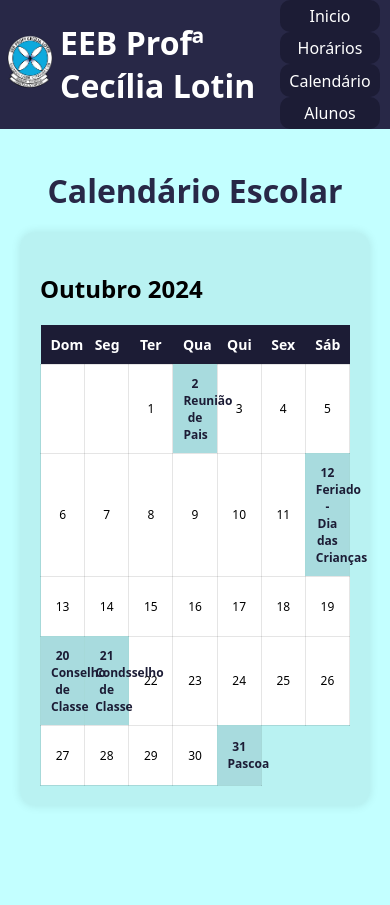
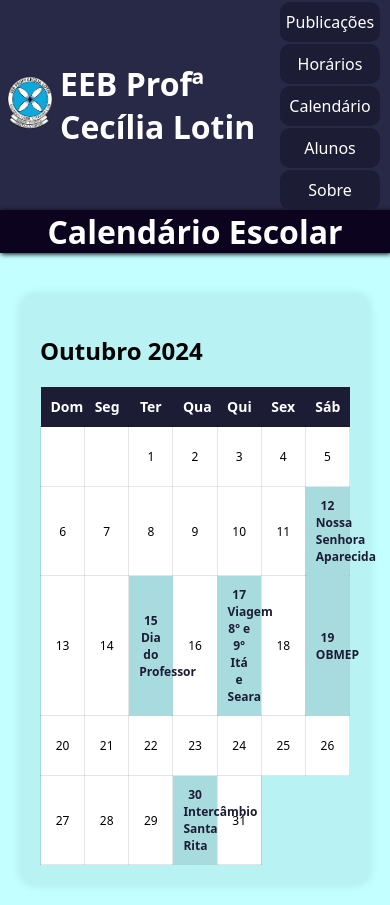
Before and after one commit to gabrielsz00/eebprofcecilialotin, a plain HTML site: page calendario.html in a window 390 px wide. Before the commit the page ends 844 px from the top, so only its background shows below. Drawn offline with Linux system fonts and the light colour scheme.

Commit message:
grande atualização 2

```diff
--- a/alunos.css
+++ b/alunos.css
@@ -50,6 +50,15 @@ nav a:hover{
     background-color: rgb(50, 50, 85);
     padding: 10px 20px;
     height: 150%;
+}
+
+#titulopagina{
+    text-align: center;
+    color: white;
+    background-color: rgb(12, 4, 31);
+    margin-top: 0;
+    box-shadow: 1px 1px 5px black;
+    width: 100%;
 }
 
 #titulo h1 p{
@@ -123,3 +132,15 @@ main{
 #listaAlunos li:hover {
     background-color: rgb(50, 50, 85);
 }
+
+@media (max-width: 700px) {
+    nav{
+        flex-direction: column;
+        height: 210px;
+    }
+
+    nav a{
+        margin-top: 2px;
+
+    }
+}
--- a/calendario.css
+++ b/calendario.css
@@ -99,10 +99,18 @@ main {
     padding: 20px;
 }
 
-h1#titulopagina {
-    font-size: 32px;
-    color: rgb(40, 40, 71);
-    margin: 20px 0;
+#titulo h1 p{
+    padding: 0;
+    margin: 0;
+}
+
+
+#titulopagina{
+    text-align: center;
+    color: white;
+    background-color: rgb(12, 4, 31);
+    margin-top: 0;
+    box-shadow: 1px 1px 5px black;
 }
 
 #calendario {
@@ -176,3 +184,15 @@ tbody td:hover {
         height: 60px; /* Ajusta a altura das células ainda mais para dispositivos pequenos */
     }
 }
+
+@media (max-width: 700px) {
+    nav{
+        flex-direction: column;
+        height: 210px;
+    }
+
+    nav a{
+        margin-top: 2px;
+
+    }
+}
--- a/calendario.html
+++ b/calendario.html
@@ -16,16 +16,16 @@
         </div>
         <div id="nav">
             <nav>
-                <a href="index.html">Inicio</a>
+                <a href="index.html">Publicações</a>
                 <a href="horarios.html">Horários</a>
                 <a href="calendario.html">Calendário</a>
                 <a href="alunos.html">Alunos</a>
+                <a href="redes.html">Sobre</a>
             </nav>
         </div>
     </header>
-
+    <h1 id="titulopagina">Calendário Escolar</h1>
     <main>
-        <h1 id="titulopagina">Calendário Escolar</h1>
 
         <section id="calendario">
             <div class="mes">
--- a/calendario.js
+++ b/calendario.js
@@ -1,10 +1,11 @@
 // Lista de eventos
 const eventos = [
-    { dia: 2, mes: 10, ano: 2024, titulo: 'Reunião de Pais' },
-    { dia: 12, mes: 10, ano: 2024, titulo: 'Feriado - Dia das Crianças' },
-    { dia: 21, mes: 10, ano: 2024, titulo: 'Condsselho de Classe' },
-    { dia: 20, mes: 10, ano: 2024, titulo: 'Conselho de Classe' },
-    { dia: 31, mes: 10, ano: 2024, titulo: 'Pascoa' }
+
+    { dia: 12, mes: 10, ano: 2024, titulo: 'Nossa Senhora Aparecida' },
+    { dia: 15, mes: 10, ano: 2024, titulo: 'Dia do Professor' },
+    { dia: 17, mes: 10, ano: 2024, titulo: 'Viagem 8º e 9º Itá e Seara' },
+    { dia: 19, mes: 10, ano: 2024, titulo: 'OBMEP' },
+    { dia: 30, mes: 10, ano: 2024, titulo: 'Intercâmbio Santa Rita' }
 ];
 
 // Função para gerar o calendário
--- a/horarios.css
+++ b/horarios.css
@@ -152,11 +152,12 @@ font-size: 20px;
 @media (max-width: 700px) {
     nav{
         flex-direction: column;
-        height: 200px;
+        height: 210px;
     }
 
     nav a{
-        margin-top: 10px;
+        margin-top: 2px;
+
     }
 
     .row{
--- /dev/null
+++ b/redes.css
@@ -0,0 +1,174 @@
+* {
+    box-sizing: border-box;
+    margin: 0;
+    padding: 0;
+}
+
+body {
+    background-color: rgb(195, 255, 255);
+    font-family: system-ui, -apple-system, BlinkMacSystemFont, 'Segoe UI', Roboto, Oxygen, Ubuntu, Cantarell, 'Open Sans', 'Helvetica Neue', sans-serif;
+    padding: 0;
+    margin: 0;
+
+}
+
+header{
+    background-color: rgb(40, 40, 71);
+    color: white;
+display: flex;
+
+
+}
+
+
+
+header img{
+    width: 60px;
+}
+
+
+
+nav{
+    flex: 80%;
+    width: 100%;
+    display: flex;
+justify-content: flex-end;
+text-align: center;
+    align-items: center;
+height: 100%;
+}
+
+nav a{
+    width: 100px;
+    height: 100%;
+    text-decoration: none;
+        display: flex;
+    color: white;
+
+    transition: 1s ;
+    text-align: center;
+justify-content: center;
+    align-items: center;
+    margin-right: 10px;
+    background-color: rgb(28, 28, 53);
+    border-radius: 10px;
+}
+
+nav a:hover{
+    text-decoration: none;
+    color: rgb(255, 255, 255);
+    background-color: rgb(50, 50, 85);
+    padding: 10px 20px;
+    height: 150%;
+}
+
+#importante{
+    display: flex;
+    justify-content: flex-start;
+    flex: 20%;
+    align-items: center;
+}
+
+#tudo{
+    display: flex;
+    height: 100%;
+    flex-direction: column;
+    justify-content: center;
+    align-items: center;
+}
+
+.main-sobre {
+    padding: 20px;
+    width: 50%;
+    height: 100%;
+}
+
+
+
+@media (max-width: 1200px) {
+
+    .main-sobre {
+        padding: 20px;
+        width: 100%;
+    }
+
+}
+
+
+#titulopagina{
+    text-align: center;
+    color: white;
+    background-color: rgb(12, 4, 31);
+    margin-top: 0;
+    box-shadow: 1px 1px 5px black;
+    width: 100%;
+}
+
+#titulo h1 p{
+    padding: 0;
+    margin: 0;
+}
+
+
+.info-sobre, .info-contato, .info-localizacao, .info-redes {
+    background-color: #3d3d3d;
+    color: white;
+    padding: 20px;
+    margin-bottom: 20px;
+    border-radius: 10px;
+    box-shadow: 1px 1px 10px black;
+}
+
+.info-localizacao iframe {
+    width: 100%;
+    height: 300px;
+    border-radius: 10px;
+}
+
+.redes-sociais a {
+    color: white;
+    text-decoration: none;
+    margin-right: 15px;
+    padding: 10px 15px;
+    background-color: rgb(28, 28, 53);
+    border-radius: 5px;
+    transition: background-color 0.3s ease;
+}
+
+.redes-sociais a:hover {
+    background-color: rgb(50, 50, 85);
+}
+
+
+
+.info-contato a{
+
+    color: white;
+}
+
+
+.info-redes{
+    height: 100%;
+}
+
+.redes-sociais{
+    display: flex;
+    justify-content: center;
+}
+
+.redes-sociais img{
+    width: 100px;
+}
+
+@media (max-width: 700px) {
+    nav{
+        flex-direction: column;
+        height: 210px;
+    }
+
+    nav a{
+        margin-top: 2px;
+
+    }
+
+}
--- a/style.css
+++ b/style.css
@@ -82,44 +82,38 @@ nav a:hover{
 }
 
 .row{
+    height: 100%;
     display: flex;
     flex-wrap: wrap;
+    justify-content: center;
+    align-items: center;
 }
 
 #imgescola{
 width: 200px;
 }
 
-aside{
-    flex: 20%;
-    background-color: #3d3d3d;
-    padding: 20px;
-    color: white;
-    box-shadow: 1px 1px 10px black;
-    border-top-right-radius: 20px;
 
+main {
+    padding-left: 20px;
+    display: flex;
+    flex-direction: column;
+    align-items: center; /* Centraliza os artigos dentro do main */
+    height: 100%;
+    width: 100%;
+    max-width: 800px; /* Define a largura máxima para centralizar */
 }
 
-article{
-    width: 50%;
+article {
+    width: 100%; /* Permite que o artigo ocupe toda a largura do main */
     box-shadow: 1px 1px 5px black;
     padding: 20px;
-text-align: justify;
-margin-left: 25vh;
+    text-align: justify;
     margin-bottom: 50px;
     border-radius: 10px;
     background-color: aliceblue;
 }
 
-main{
-    flex: 80%;
-    padding-left: 20px;
-    display: flex;
-
-    flex-direction: column;
-justify-content: right;
-height: 100%;
-}
 
 
 
@@ -146,6 +140,12 @@ footer{
 @media (max-width: 700px) {
     nav{
         flex-direction: column;
+        height: 210px;
+    }
+
+    nav a{
+        margin-top: 2px;
+
     }
 
     .row{
```
Also changed, not shown: alunos.html (+3 -2 lines), alunos.js (+60 -7 lines), horarios.html (+2 -2 lines), horarios.js (+1 -7 lines), index.html (+3 -15 lines), redes.html (added, +68 -0 lines), assets/facebook.png (added), assets/instagram.png (added).
